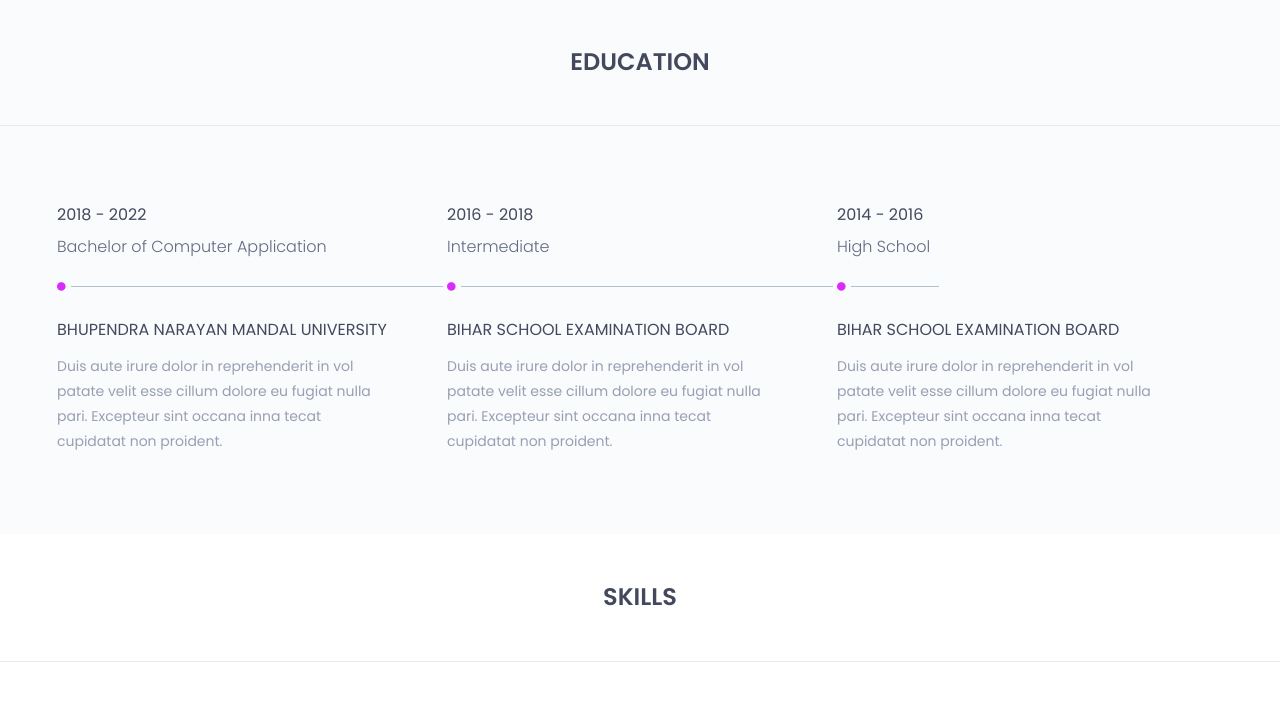
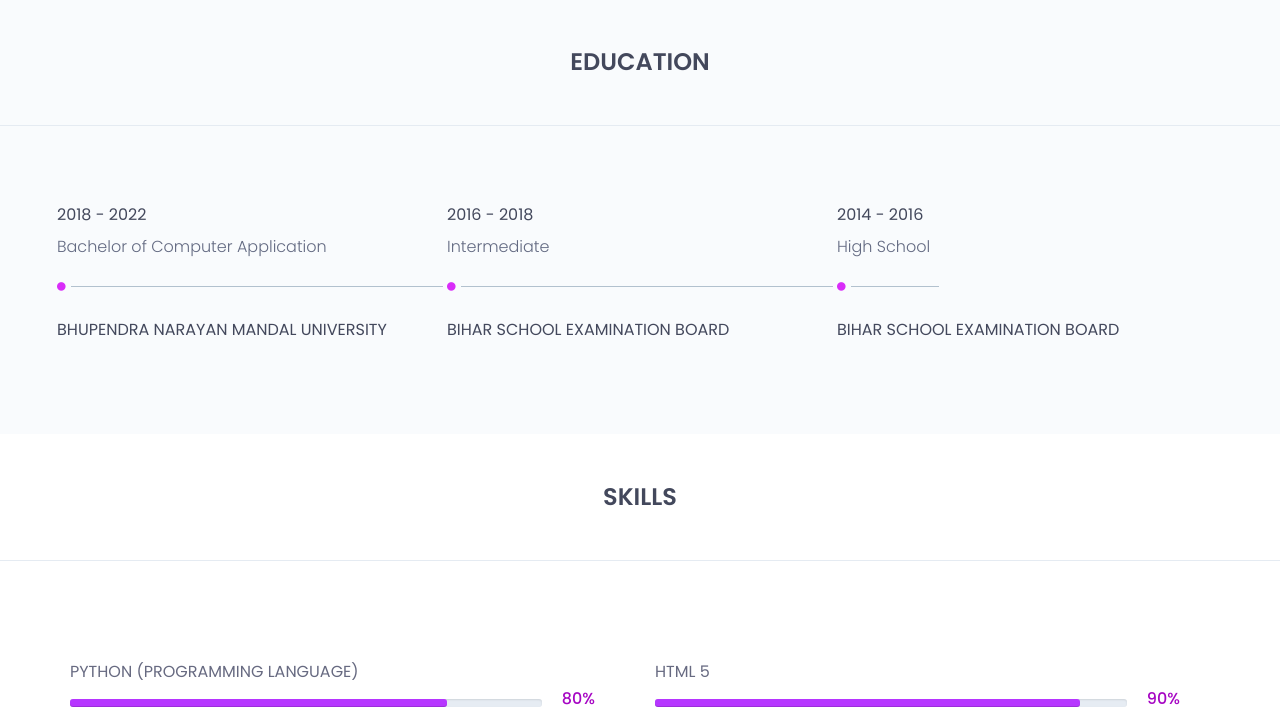
Before and after one commit to Mannu258/Portfolio-With-Flask, a Flask app: page / in a window 1280 px wide. Shown: the part 1846-2555 px from the top of the page. Run offline with Flask 3, Linux system fonts and the light colour scheme; some libraries are stand-ins or nearby versions.

Commit message:
fixed some text error

```diff
--- a/templates/index.html
+++ b/templates/index.html
@@ -172,8 +172,7 @@
 									<h5></h5>
 
 									<p class="description">
-										Duis aute irure dolor in reprehenderit in vol patate velit esse cillum dolore eu
-										fugiat nulla pari. Excepteur sint occana inna tecat cupidatat non proident.
+
 									</p>
 								</div>
 							</div>
@@ -196,8 +195,7 @@
 									</h4>
 									<h5></h5>
 									<p class="description">
-										Duis aute irure dolor in reprehenderit in vol patate velit esse cillum dolore eu
-										fugiat nulla pari. Excepteur sint occana inna tecat cupidatat non proident.
+
 									</p>
 								</div>
 							</div>
@@ -221,8 +219,7 @@
 									</h4>
 									<h5></h5>
 									<p class="description">
-										Duis aute irure dolor in reprehenderit in vol patate velit esse cillum dolore eu
-										fugiat nulla pari. Excepteur sint occana inna tecat cupidatat non proident.
+
 									</p>
 								</div>
 							</div>
```
Also changed, not shown: 10 other files.
